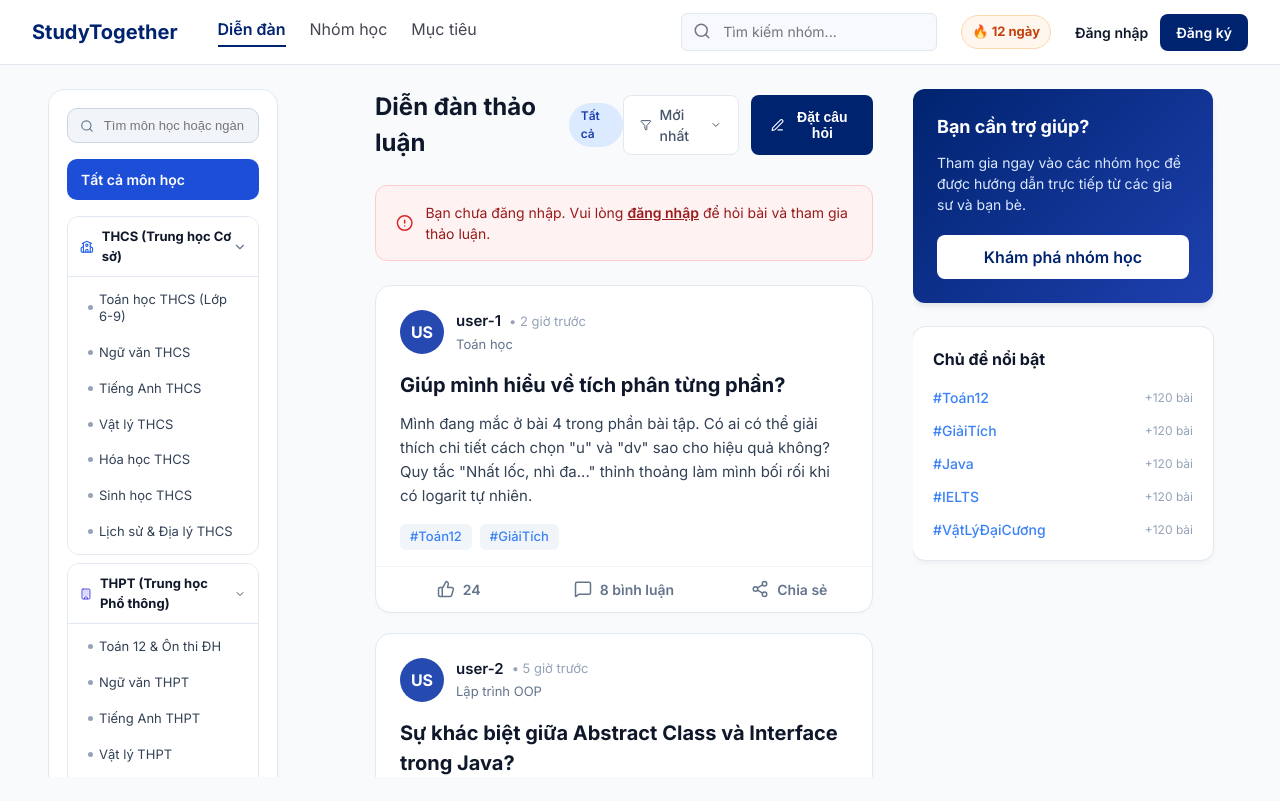
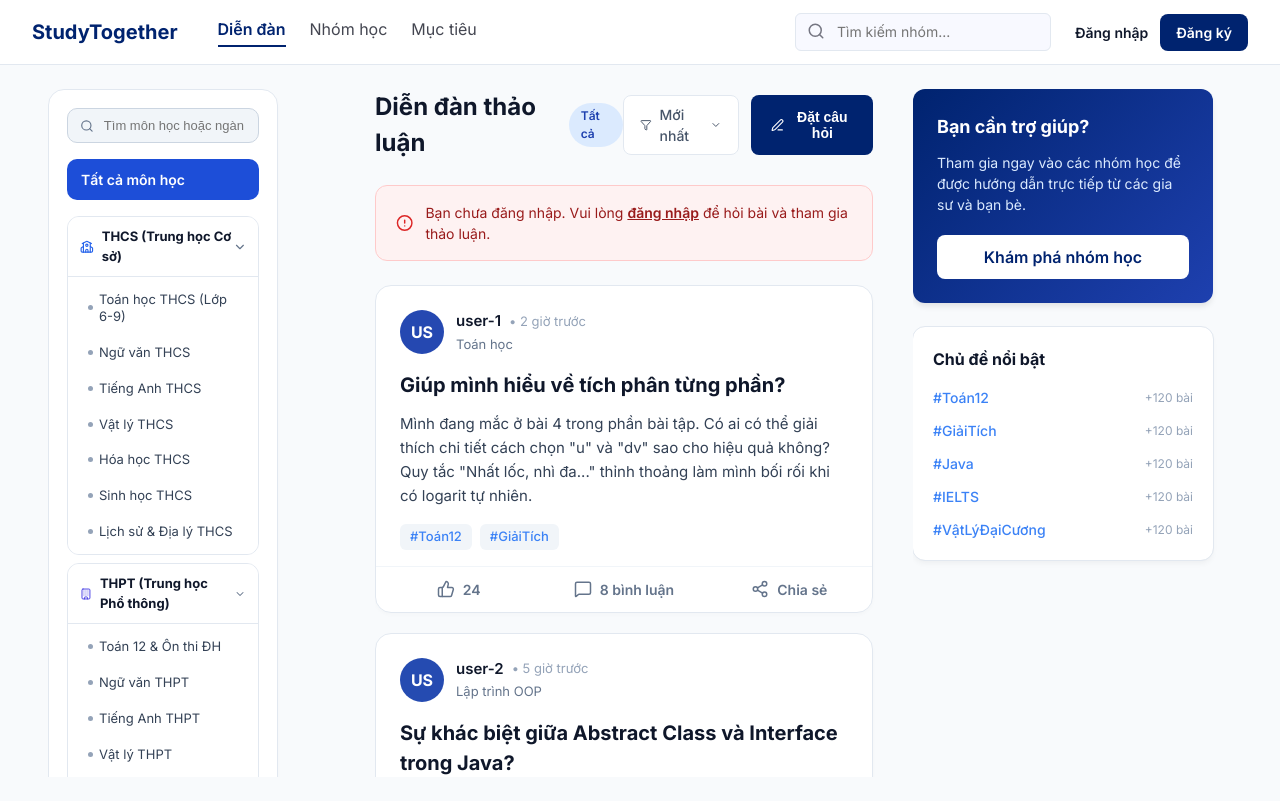
Before and after one commit to minhaye/python-naitei26_study-together-system-st-, a React (Vite) app in the folder frontend/: page / in a window 1280 px wide. Built offline with nearby package versions, Linux system fonts and the light colour scheme.

Commit message:
xoa streak

```diff
--- a/frontend/src/components/layout/Header.tsx
+++ b/frontend/src/components/layout/Header.tsx
@@ -56,9 +56,6 @@ export function Header() {
                         <Search size={18} color="#757682" />
                     </div>
                 </div>
-                <div title="Chuỗi học tập hiện tại" style={{padding: '6px 10px', background: '#FFF7ED', border: '1px solid #FED7AA', borderRadius: 999, color: '#C2410C', fontSize: 13, fontWeight: '700', whiteSpace: 'nowrap'}}>
-                    🔥 12 ngày
-                </div>
 
                 {localStorage.getItem('auth') === 'true' ? (
                   <>
```
